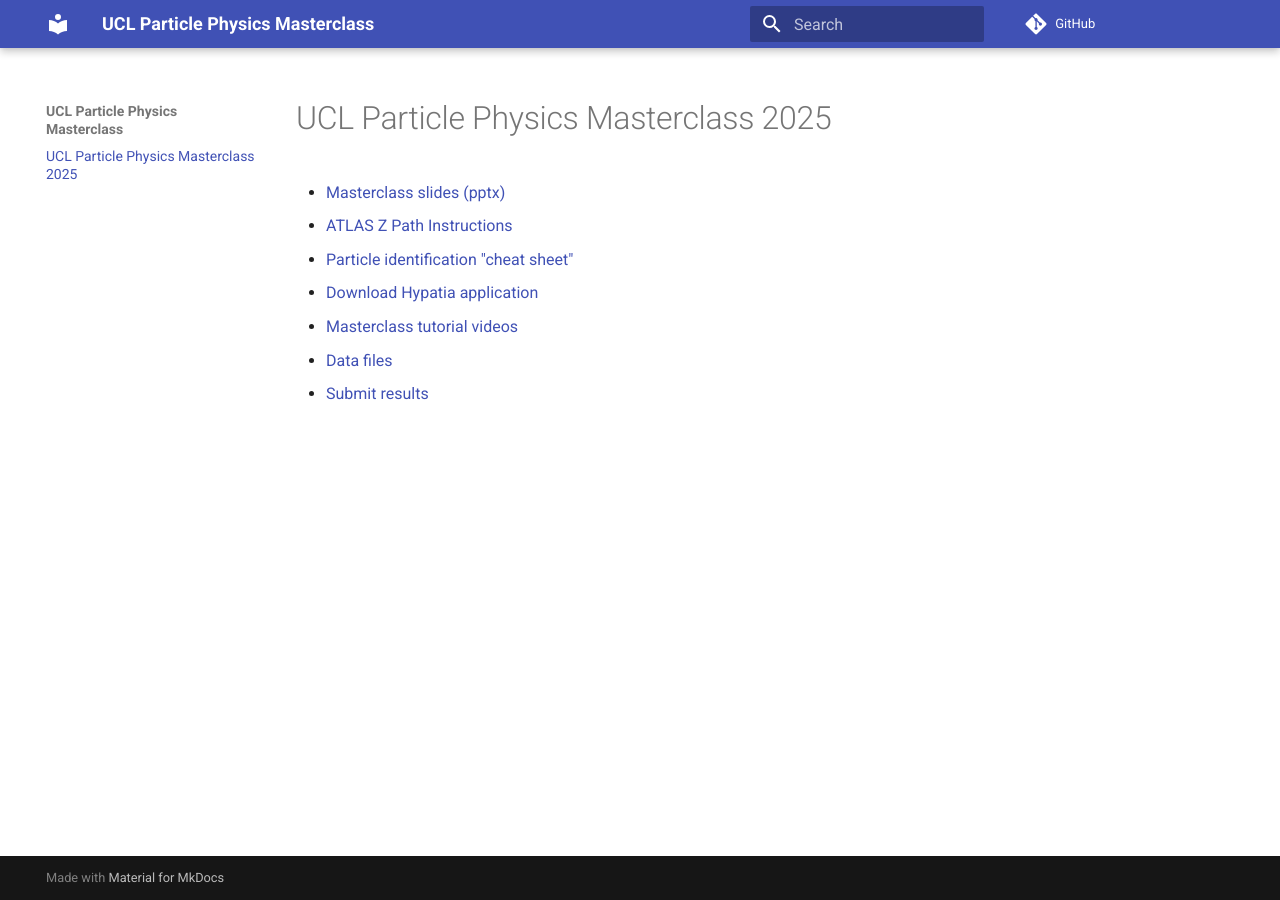
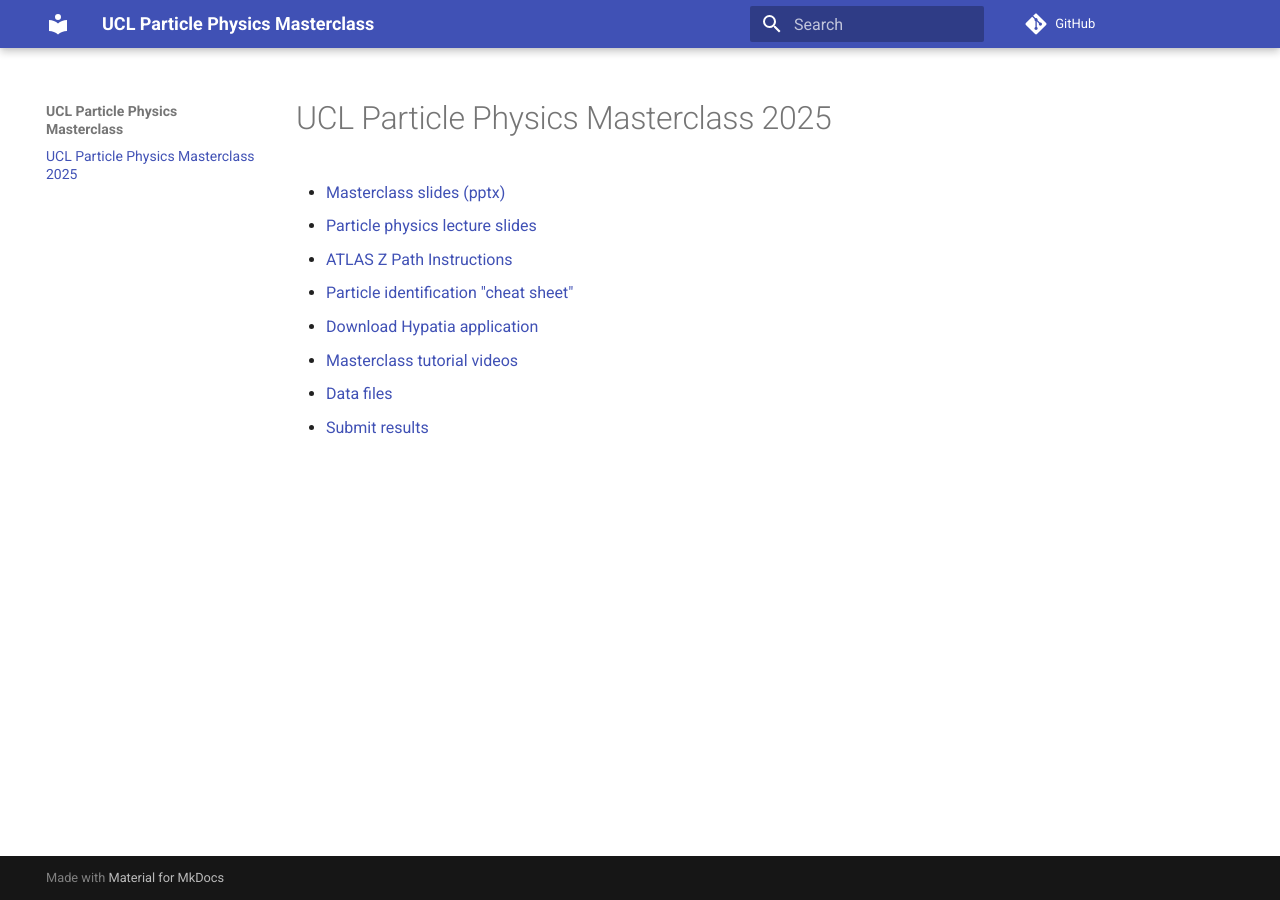
Before and after one commit to UCL-HEP/masterclass, an MkDocs documentation site: the page built from docs/index.md, in a window 1280 px wide. Built offline with MkDocs 1.6.1 and Material for MkDocs 9.7.7, drawn with Linux system fonts in a browser that asks for light colours; comment, search, counter and statistics services are not loaded.

Commit message:
add slides from ATLAS talk

```diff
--- a/docs/index.md
+++ b/docs/index.md
@@ -2,6 +2,7 @@
 
 
 - [Masterclass slides (pptx)](ucl-slides-2025.pptx)
+- [Particle physics lecture slides](particle_physics_talk_2025.pdf)
 - [ATLAS Z Path Instructions](https://atlas.physicsmasterclasses.org/en/zpath.htm)
 - [Particle identification "cheat sheet"](cheat-sheet_en.pdf)
 - [Download Hypatia application](https://physicsmasterclasses.org/downloads/Hypatia_7.4_Masterclass.zip)
```
Also changed, not shown: 1 other file.
